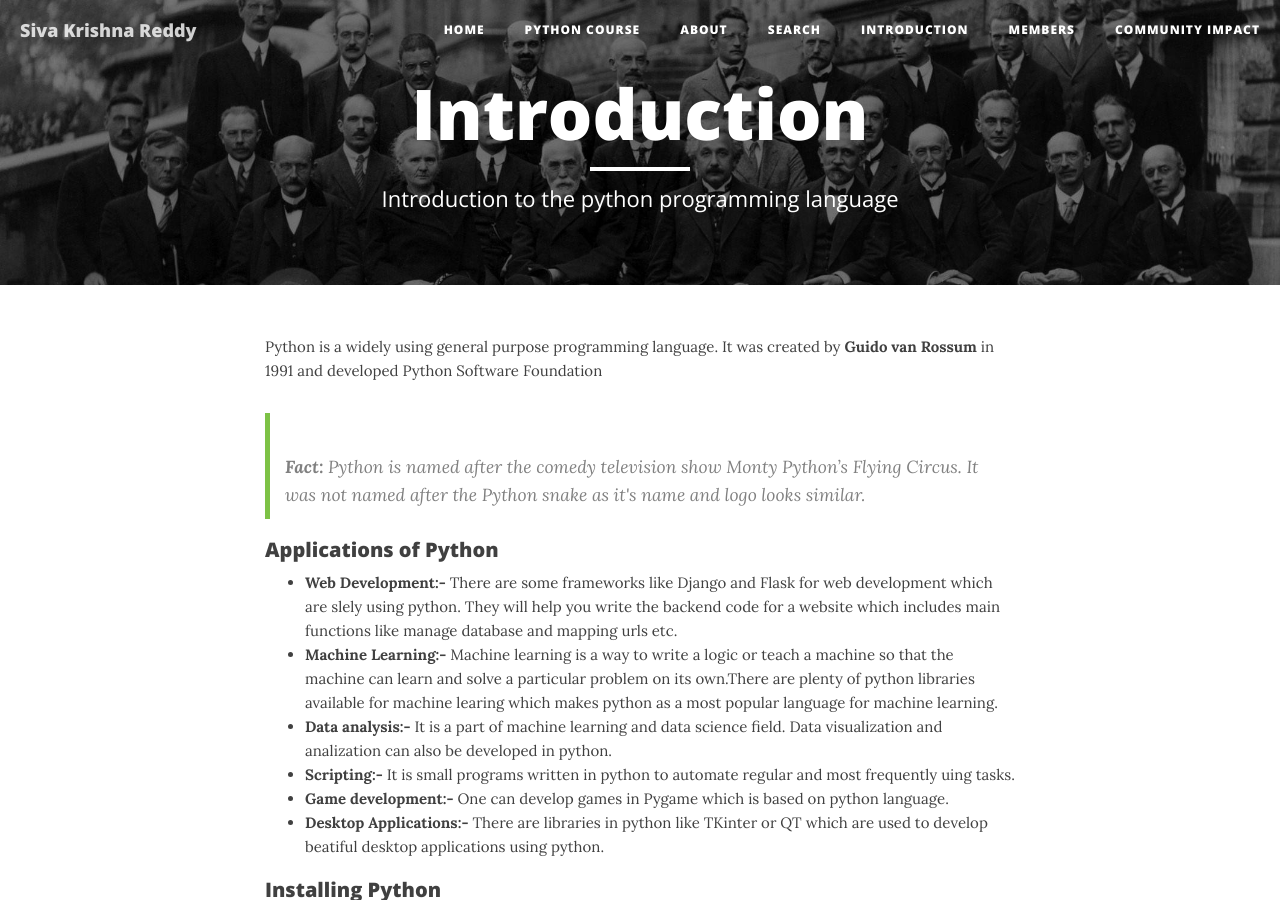
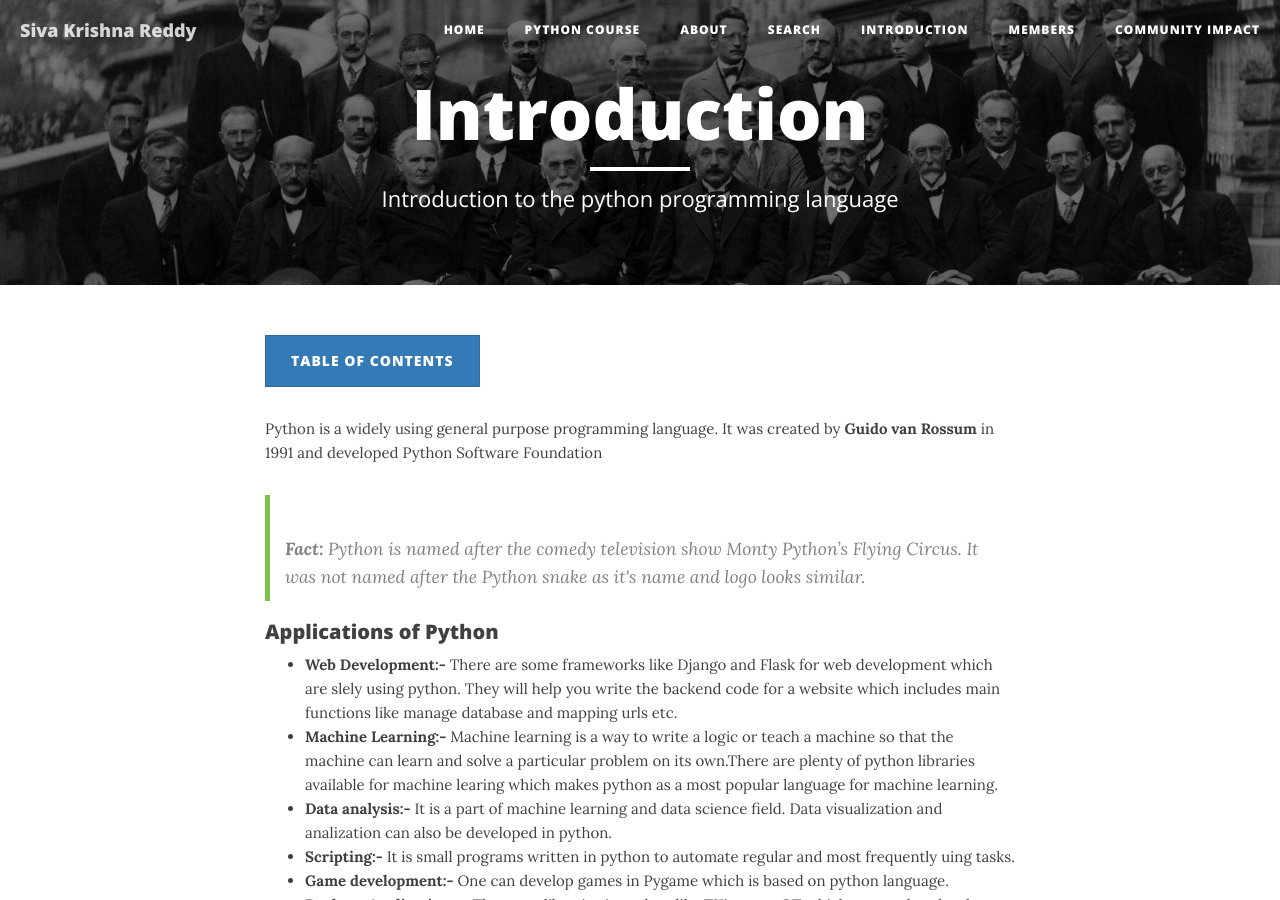
Before and after one commit to sivakrishna383/sivakrishna383.github.io, a Jekyll site: the page built from pages/introduction2.md, in a window 1280 px wide and 900 px high. Built offline with Jekyll 4.4.1, drawn with Linux system fonts in a browser that asks for light colours; nearby versions of some CDN libraries.

Commit message:
Update introduction2.md

```diff
--- a/pages/introduction2.md
+++ b/pages/introduction2.md
@@ -4,6 +4,31 @@ title: Introduction
 description: "Introduction to the python programming language"
 
 ---
+
+<button type="button" class="btn btn-primary" data-toggle="collapse" data-target="#toc">Table Of Contents</button>
+  <div id="toc" class="collapse" align="left" style="margin-left: 20%; line-height: 1.6; font-size: 20px;">
+      <h1>Table of Contents</h1>
+	<ul>
+		<a href="/pages/introduction2/"><li>Introduction</li></a>
+		<a href="#"><li>Variables</li></a>
+		<a href="#"><li>Numbers</li></a>
+		<a href="#"><li>Strings</li></a>
+		<a href="#"><li>Operators</li></a>
+		<a href="#"><li>Lists and Tuples</li></a>
+		<a href="#"><li>Sets</li></a>
+		<a href="#"><li>Dictionaries</li></a>
+		<a href="#"><li>Loops</li></a>
+		<ul>
+			<a href="#"><li>If...Else</li></a>
+			<a href="#"><li>While</li></a>
+			<a href="#"><li>For</li></a>
+		</ul>
+		<a href="#"><li>Functions</li></a>
+		<a href="#"><li>Arrays</li></a>
+	</ul>
+      </div>
+
+
 
 <div class="maincontent">
       <p>Python is a widely using general purpose programming language. It was created by <b>Guido van Rossum</b> in 1991 and developed Python Software Foundation</p>
```
